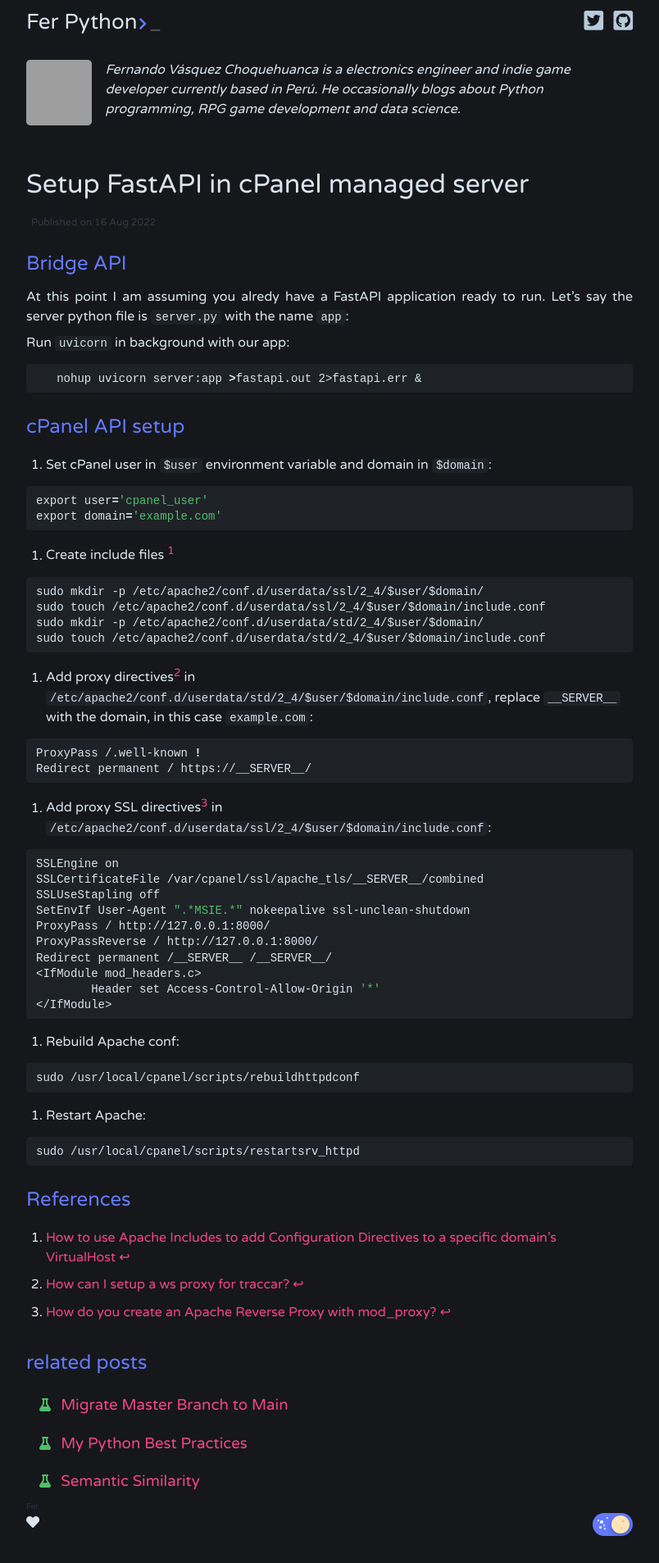
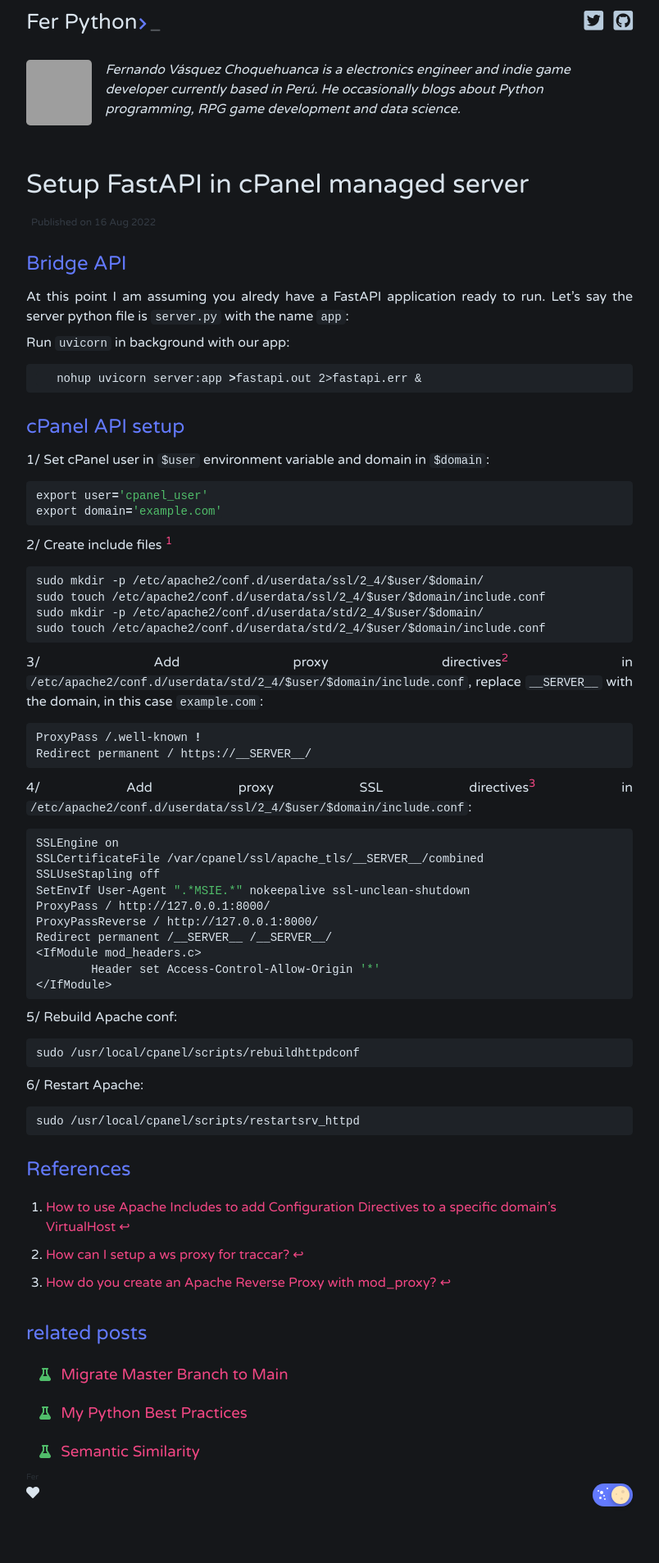
Before and after one commit to zxcfer/ferpython, a Jekyll site: the page built from _posts/python/2022-08-16-setup-fastapi-in-cpanel.md, in a window 1280 px wide. Shown: the whole page at 82% size, without its empty margins (238-1042 px from the left). Built offline with Jekyll 4.4.1, drawn with Linux system fonts in a browser that asks for light colours; nearby versions of some CDN libraries; after the commit the page ends 1871 px from its top, so only the background shows below that; grey boxes are pictures that could not be loaded.

````diff
--- a/_posts/python/2022-08-16-setup-fastapi-in-cpanel.md
+++ b/_posts/python/2022-08-16-setup-fastapi-in-cpanel.md
@@ -16,14 +16,14 @@
 
 ## cPanel API setup
 
-1. Set cPanel user in `$user` environment variable and domain in `$domain`:
+1/ Set cPanel user in `$user` environment variable and domain in `$domain`:
 
 ```bash
 export user='cpanel_user'
 export domain='example.com'
 ```
 
-2. Create include files [^1]
+2/ Create include files [^1]
 
 ```bash
 sudo mkdir -p /etc/apache2/conf.d/userdata/ssl/2_4/$user/$domain/
@@ -32,14 +32,14 @@
 sudo touch /etc/apache2/conf.d/userdata/std/2_4/$user/$domain/include.conf
 ```
 
-3. Add proxy directives[^2] in `/etc/apache2/conf.d/userdata/std/2_4/$user/$domain/include.conf`, replace `__SERVER__` with the domain, in this case `example.com`:
+3/ Add proxy directives[^2] in `/etc/apache2/conf.d/userdata/std/2_4/$user/$domain/include.conf`, replace `__SERVER__` with the domain, in this case `example.com`:
 
 ```bash
 ProxyPass /.well-known !
 Redirect permanent / https://__SERVER__/
 ```
 
-4. Add proxy SSL directives[^3] in `/etc/apache2/conf.d/userdata/ssl/2_4/$user/$domain/include.conf`:
+4/ Add proxy SSL directives[^3] in `/etc/apache2/conf.d/userdata/ssl/2_4/$user/$domain/include.conf`:
 
 ```bash
 SSLEngine on
@@ -54,13 +54,13 @@
 </IfModule>
 ```
 
-5. Rebuild Apache conf:
+5/ Rebuild Apache conf:
 
 ```bash
 sudo /usr/local/cpanel/scripts/rebuildhttpdconf
 ```
 
-6. Restart Apache:
+6/ Restart Apache:
 
 ```bash
 sudo /usr/local/cpanel/scripts/restartsrv_httpd
````
Also changed, not shown: _posts/python/2019-09-02-django-email.md (+6 -0 lines).
